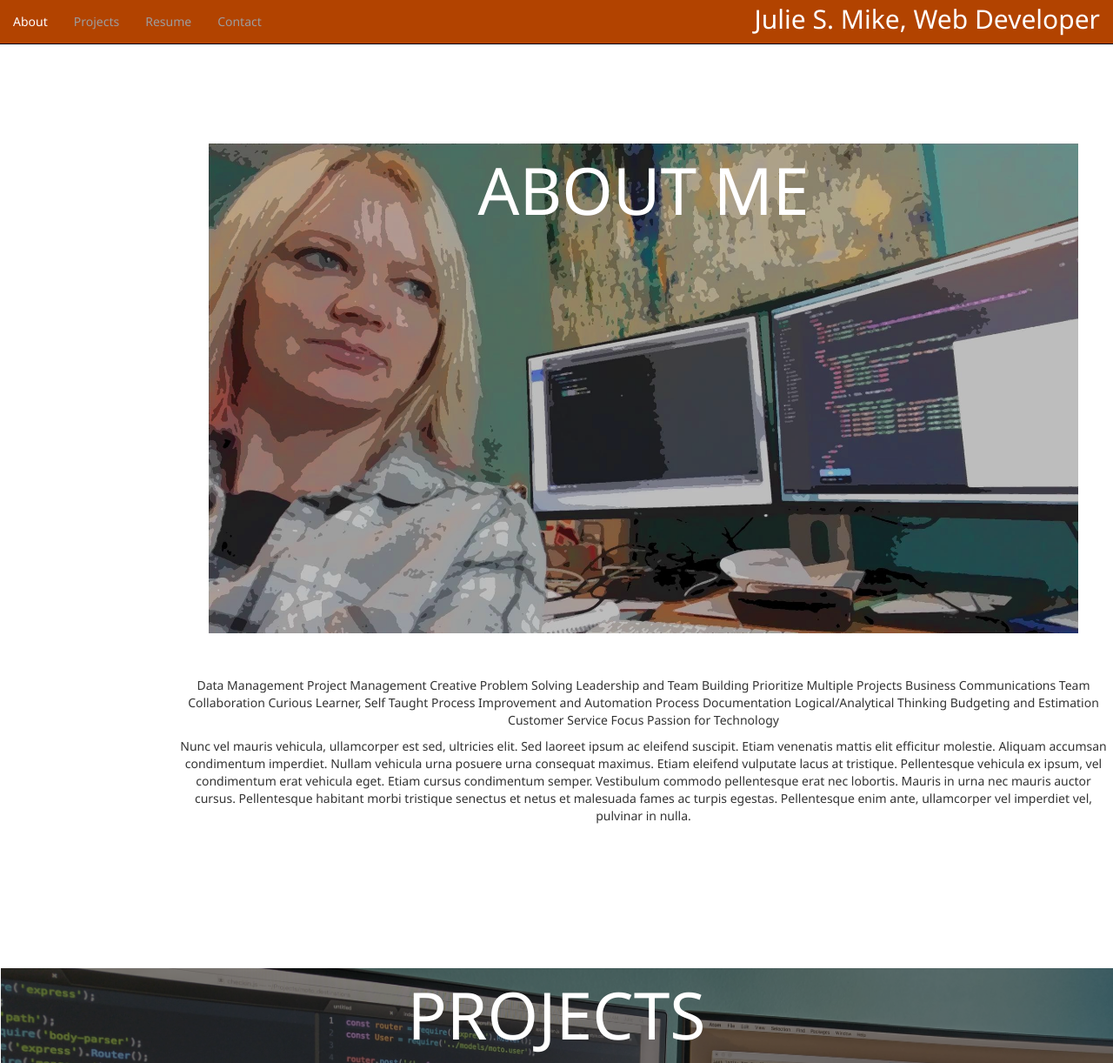
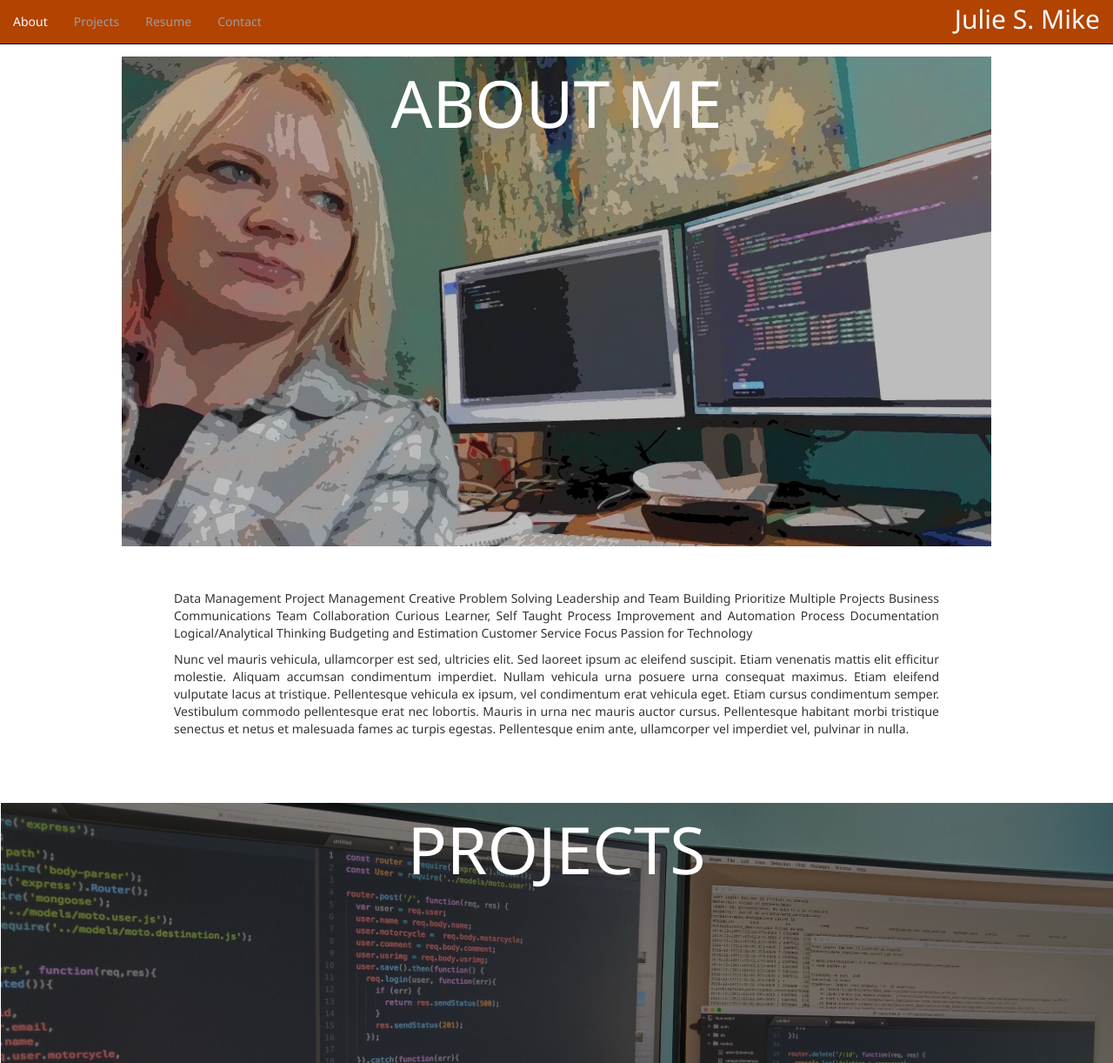
Before and after one commit to motbsitu/JulieSMike-Portfolio, a PHP site: page /index.html in a window 1280 px wide; the page is wider, and only the part inside the window is pictured. Shown: the top 1222 px of that part at 87% size. Run offline with PHP 8.4, Linux system fonts and the light colour scheme.

Commit message:
Margins, white space

```diff
--- a/index.html
+++ b/index.html
@@ -32,7 +32,7 @@
                         <li><a data-toggle="collapse" data-target=".navbar-collapse" href="#contact">Contact</a></li>
 
                     </ul>
-                    <h2 class="text-right">Julie S. Mike, Web Developer</h2>
+                    <h2 class="text-right">Julie S. Mike</h2>
                 </div>
             </div>
         </div>
@@ -49,7 +49,7 @@
                 </div>
             </div>
         </div>
-    <div class="content">
+    <div class="about-content">
         <p>
             Data Management Project Management Creative Problem Solving Leadership and Team Building Prioritize Multiple Projects Business Communications Team Collaboration Curious Learner, Self Taught Process Improvement and Automation Process Documentation Logical/Analytical
             Thinking Budgeting and Estimation Customer Service Focus Passion for Technology
@@ -138,8 +138,6 @@
             <h4>Experience</h4>
             <h5>Continued Education |	December 2016 - Present</h5>
                 <ul>
-                    <li>Android Development / Java - Lynda.com courses and Android Developer Studio tutorials.<br> Plan to create mobile application for Moto Destinations.
-                    </li>
                     <li>Wordpress - Lynda.com courses.<br> Improve and further customize mnmotorcycle.com website.
                     </li>
                     <li>PHP - Lynda.com courses.<br> Improve Wordpress customization skills and create stand alone applications.
@@ -242,7 +240,7 @@
                     </div>
                     <div class="native_button">
                         <div>
-                            <a href="mailto:juliesmike@gmail.com" target="_top">juliesmike<br>@gmail.com</a>
+                            <a href="mailto:juliesmike@gmail.com" target="_top">email</a>
                         </div>
                     </div>
                 </div>
--- a/index.php
+++ /dev/null
@@ -1 +0,0 @@
-<?php header( 'Location: /index.html' ) ;  ?>
--- a/styles.css
+++ b/styles.css
@@ -38,9 +38,13 @@ h2{
 .image{
   position: relative;
 }
+.about-content{
 
+  text-align: justify;
+  margin: 0 200px 0 200px;
+}
 .content{
-    margin: auto 100px auto 100px;
+    margin: auto 250px auto 150px;
 
 }
 .bar-image{
@@ -53,10 +57,9 @@ h2{
 
 #about {
   text-align: center;
-  top: 90px;
-  left: 0;
+  /*top: 50px;
+  left: 0;*/
   width: 100%;
-  margin: 100px;
 
 }
 
```
